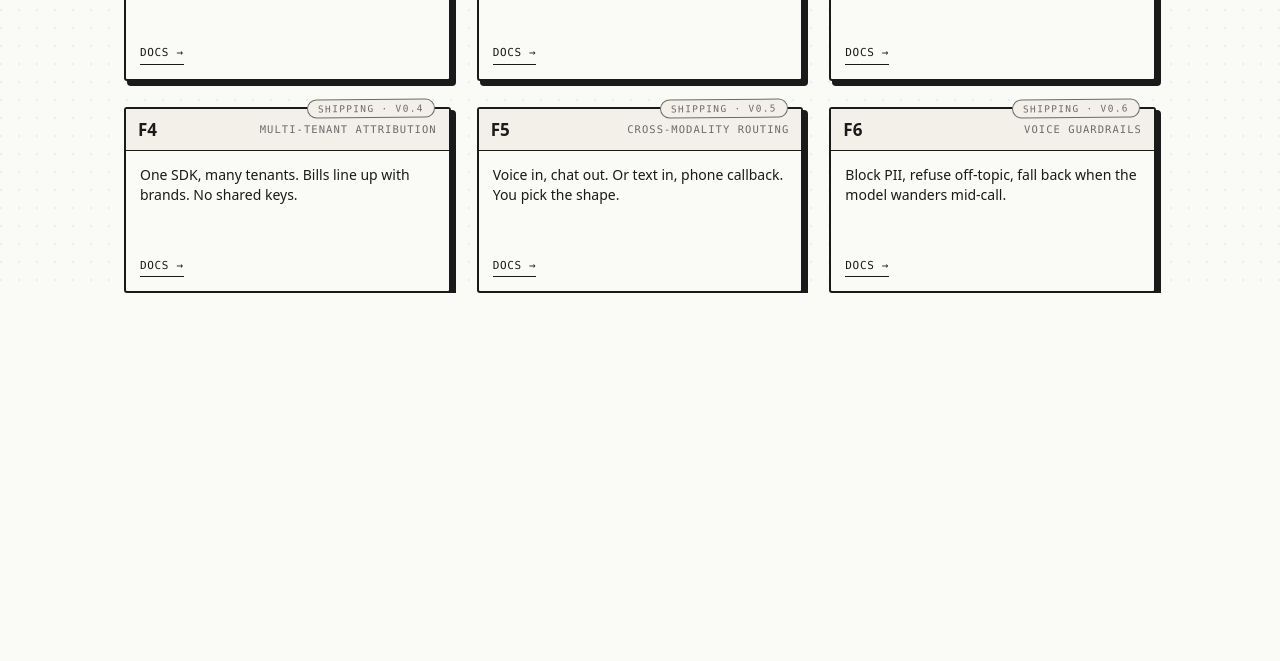
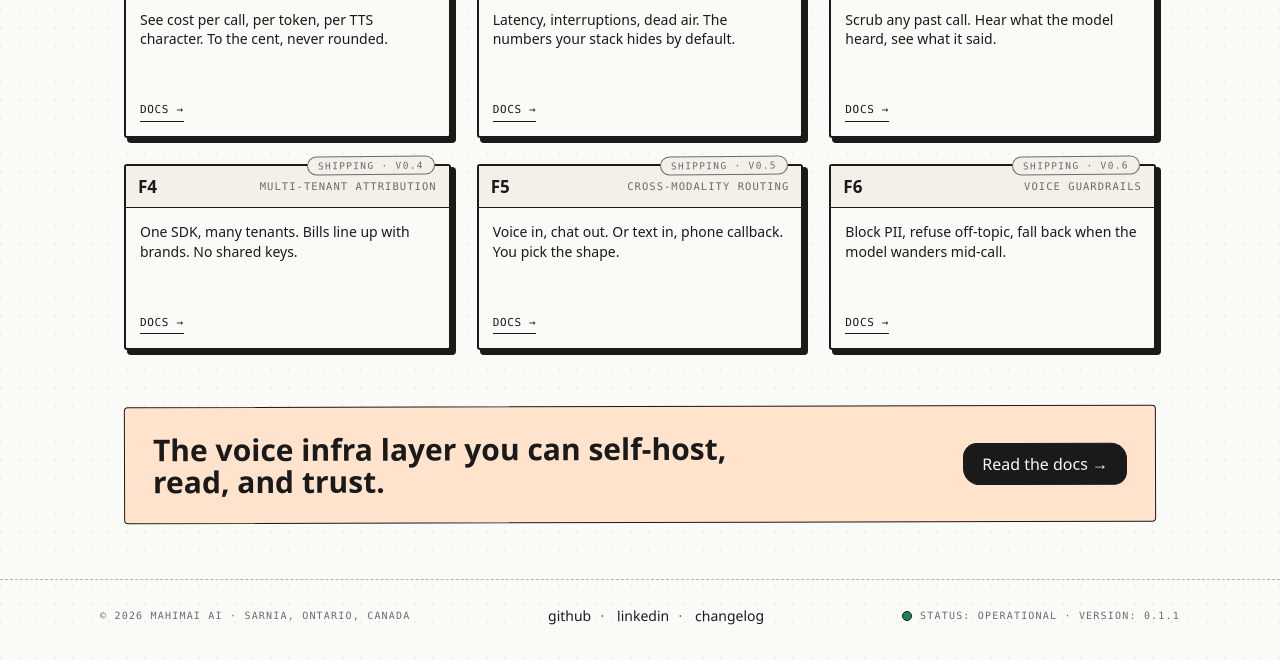
Before and after one commit to mahimailabs/voicegateway-web, a React app: page / in a window 1280 px wide. Shown: the part 783-1444 px from the top of the page. Before the commit the page ends 1076 px from the top, so only its background shows below. Built offline with nearby package versions, Linux system fonts and the light colour scheme.

Commit message:
web-v0.2.0/T08: port proof + cta + footer, mount in layout

```diff
--- a/src/app/layout.tsx
+++ b/src/app/layout.tsx
@@ -1,20 +1,12 @@
-import type { Metadata } from "next";
-import { Geist, Geist_Mono } from "next/font/google";
-import "./globals.css";
-
-const geistSans = Geist({
-  variable: "--font-geist-sans",
-  subsets: ["latin"],
-});
-
-const geistMono = Geist_Mono({
-  variable: "--font-geist-mono",
-  subsets: ["latin"],
-});
+import type { Metadata } from 'next';
+import Nav from '../components/Nav';
+import SiteFooter from '../components/SiteFooter';
+import './globals.css';
 
 export const metadata: Metadata = {
-  title: "Create Next App",
-  description: "Generated by create next app",
+  title: 'VoiceGateway · self-hosted voice agent SDK',
+  description:
+    "Self-hosted voice agent SDK for LiveKit. Track cost per call, replay any conversation, route per latency budget. MIT, on your keys.",
 };
 
 export default function RootLayout({
@@ -23,11 +15,12 @@ export default function RootLayout({
   children: React.ReactNode;
 }>) {
   return (
-    <html
-      lang="en"
-      className={`${geistSans.variable} ${geistMono.variable} h-full antialiased`}
-    >
-      <body className="min-h-full flex flex-col">{children}</body>
+    <html lang="en">
+      <body>
+        <Nav />
+        {children}
+        <SiteFooter />
+      </body>
     </html>
   );
 }
--- a/src/app/page.tsx
+++ b/src/app/page.tsx
@@ -1,6 +1,7 @@
 import HeroBlock from '../components/HeroBlock';
 import PromiseCard from '../components/PromiseCard';
 import CapabilityCard from '../components/CapabilityCard';
+import CtaBand from '../components/CtaBand';
 import styles from './page.module.css';
 
 const promises = [
@@ -93,6 +94,8 @@ export default function HomePage() {
           ))}
         </div>
       </section>
+
+      <CtaBand />
     </main>
   );
 }
--- /dev/null
+++ b/src/components/CtaBand.module.css
@@ -0,0 +1,33 @@
+.vgCtaBand {
+  max-width: 1080px;
+  margin: 56px auto 0;
+  padding: 0 24px;
+}
+.vgCtaInner {
+  padding: 26px 28px;
+  display: flex;
+  align-items: center;
+  justify-content: space-between;
+  gap: 24px;
+  flex-wrap: wrap;
+  transform: rotate(-0.15deg);
+}
+.vgCtaLine {
+  font-size: clamp(22px, 3vw, 30px);
+  margin: 0;
+  max-width: 640px;
+  line-height: 1.05;
+}
+.vgCtaBtn {
+  font-size: 16px;
+  padding: 8px 18px;
+  flex-shrink: 0;
+}
+@media (max-width: 720px) {
+  .vgCtaBand {
+    padding: 0 16px;
+  }
+  .vgCtaInner {
+    padding: 22px 20px;
+  }
+}
--- /dev/null
+++ b/src/components/CtaBand.tsx
@@ -0,0 +1,16 @@
+import styles from './CtaBand.module.css';
+
+export default function CtaBand() {
+  return (
+    <section className={styles.vgCtaBand} aria-labelledby="vg-cta-h">
+      <div className={`box accent ${styles.vgCtaInner}`}>
+        <p id="vg-cta-h" className={`h-hand ${styles.vgCtaLine}`}>
+          The voice infra layer you can self-host, read, and trust.
+        </p>
+        <a className={`btn solid ${styles.vgCtaBtn}`} href="/docs">
+          Read the docs <span aria-hidden="true">→</span>
+        </a>
+      </div>
+    </section>
+  );
+}
--- /dev/null
+++ b/src/components/ProofChip.tsx
@@ -0,0 +1,20 @@
+interface Props {
+  text: string;
+  rotation?: number;
+}
+
+export default function ProofChip({ text, rotation = -0.5 }: Props) {
+  return (
+    <span
+      className="chip"
+      style={{
+        fontSize: 15,
+        padding: '4px 14px',
+        transform: `rotate(${rotation}deg)`,
+        background: 'var(--paper)',
+      }}
+    >
+      {text}
+    </span>
+  );
+}
--- /dev/null
+++ b/src/components/SiteFooter.module.css
@@ -0,0 +1,64 @@
+.vgFooter {
+  border-top: 1.5px dashed var(--line-soft);
+  margin-top: 56px;
+  padding: 22px 22px 32px;
+}
+.vgFooterInner {
+  max-width: 1080px;
+  margin: 0 auto;
+  display: flex;
+  align-items: center;
+  justify-content: space-between;
+  gap: 16px;
+  flex-wrap: wrap;
+}
+.vgFooterNav {
+  font-family: var(--hand);
+  font-size: 14px;
+  display: inline-flex;
+  align-items: center;
+  gap: 4px;
+  flex-wrap: wrap;
+}
+.vgFooterNav a {
+  color: var(--ink);
+  text-decoration: none;
+  transform: rotate(-0.3deg);
+  display: inline-block;
+  padding: 2px 8px;
+  border: 1.5px solid transparent;
+  border-radius: 9px 11px 8px 12px;
+  transition: border-color 120ms ease, background-color 120ms ease;
+}
+.vgFooterNav a:hover,
+.vgFooterNav a:focus-visible {
+  border-color: var(--ink);
+  background: var(--paper-2);
+}
+.vgSep {
+  color: var(--ink-soft);
+  font-family: var(--hand);
+  font-size: 14px;
+  user-select: none;
+}
+.vgFooterStatus {
+  display: inline-flex;
+  align-items: center;
+  gap: 8px;
+}
+.vgDot {
+  width: 10px;
+  height: 10px;
+  border-radius: 50%;
+  background: var(--vg-green);
+  border: 1.2px solid var(--ink);
+  display: inline-block;
+  flex-shrink: 0;
+}
+@media (max-width: 720px) {
+  .vgFooterInner {
+    flex-direction: column;
+    align-items: flex-start;
+    gap: 10px;
+  }
+}
--- /dev/null
+++ b/src/components/SiteFooter.tsx
@@ -0,0 +1,33 @@
+import styles from './SiteFooter.module.css';
+
+const footerLinks = [
+  { label: 'github', href: 'https://github.com/mahimailabs/voicegateway' },
+  { label: 'linkedin', href: 'https://www.linkedin.com/in/mahimairaja/' },
+  { label: 'changelog', href: '/docs/changelog' },
+];
+
+export default function SiteFooter() {
+  return (
+    <footer className={styles.vgFooter}>
+      <div className={styles.vgFooterInner}>
+        <span className="tiny-mono">© 2026 Mahimai AI · Sarnia, Ontario, Canada</span>
+
+        <nav className={styles.vgFooterNav} aria-label="Footer">
+          {footerLinks.map((item, i) => (
+            <span key={item.label}>
+              <a href={item.href}>{item.label}</a>
+              {i < footerLinks.length - 1 ? (
+                <span className={styles.vgSep} aria-hidden="true">·</span>
+              ) : null}
+            </span>
+          ))}
+        </nav>
+
+        <span className={styles.vgFooterStatus} aria-label="System status">
+          <span className={styles.vgDot} aria-hidden="true" />
+          <span className="tiny-mono">STATUS: OPERATIONAL · VERSION: 0.1.1</span>
+        </span>
+      </div>
+    </footer>
+  );
+}
```
